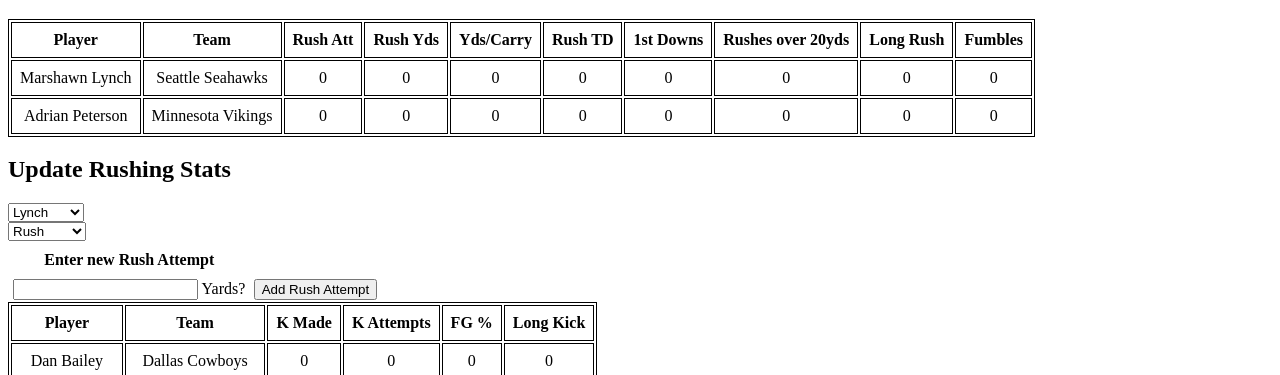
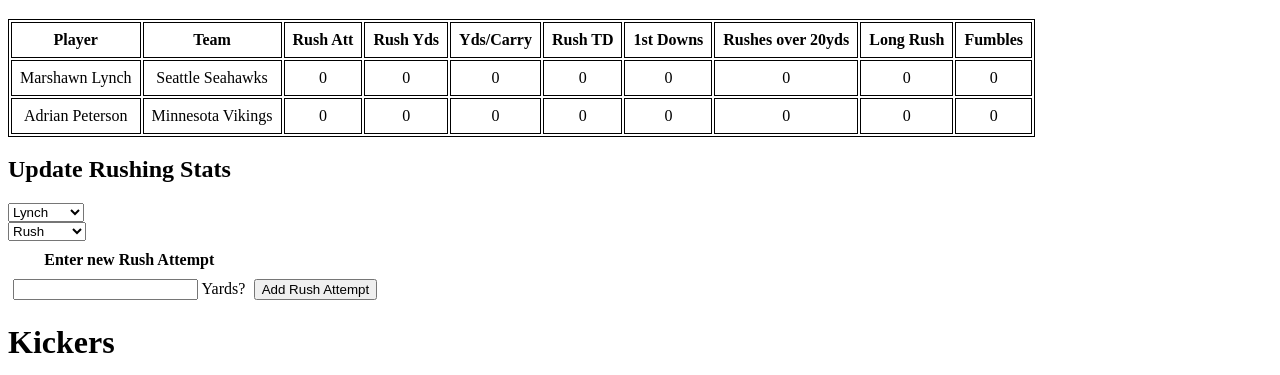
Before and after one commit to josiahgallen/nfl-player-stats, a website: page index.html in a window 1280 px wide. Shown: the part 425-800 px from the top of the page. Drawn offline with nearby package versions, Linux system fonts and the light colour scheme.

Commit message:
added missing header for kickers section

```diff
--- a/index.html
+++ b/index.html
@@ -92,6 +92,7 @@
             </div>
         </table>
     </form>
+    <h1>Kickers</h1>
     <table id="K">
         <tr>
             <th>Player</th>
```
